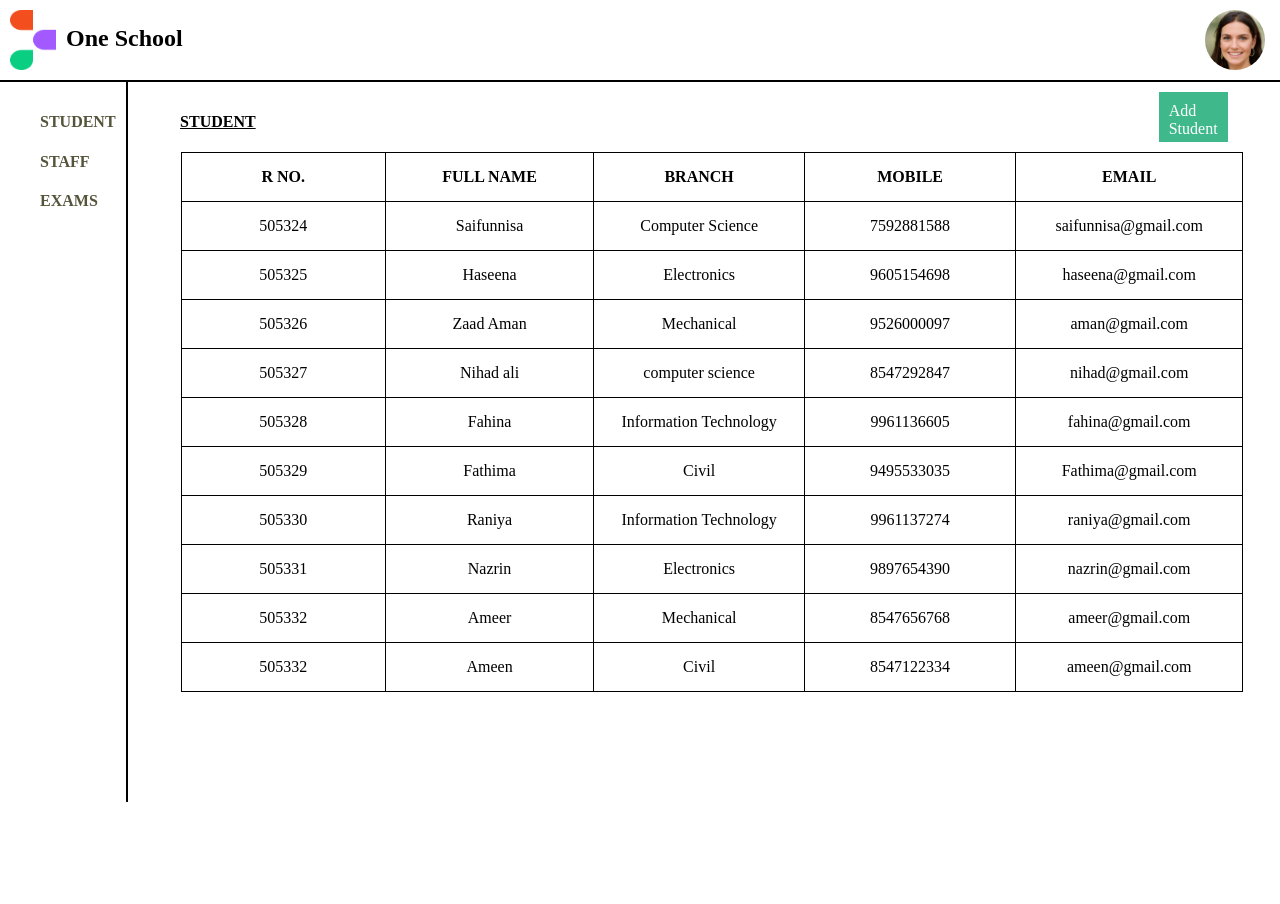
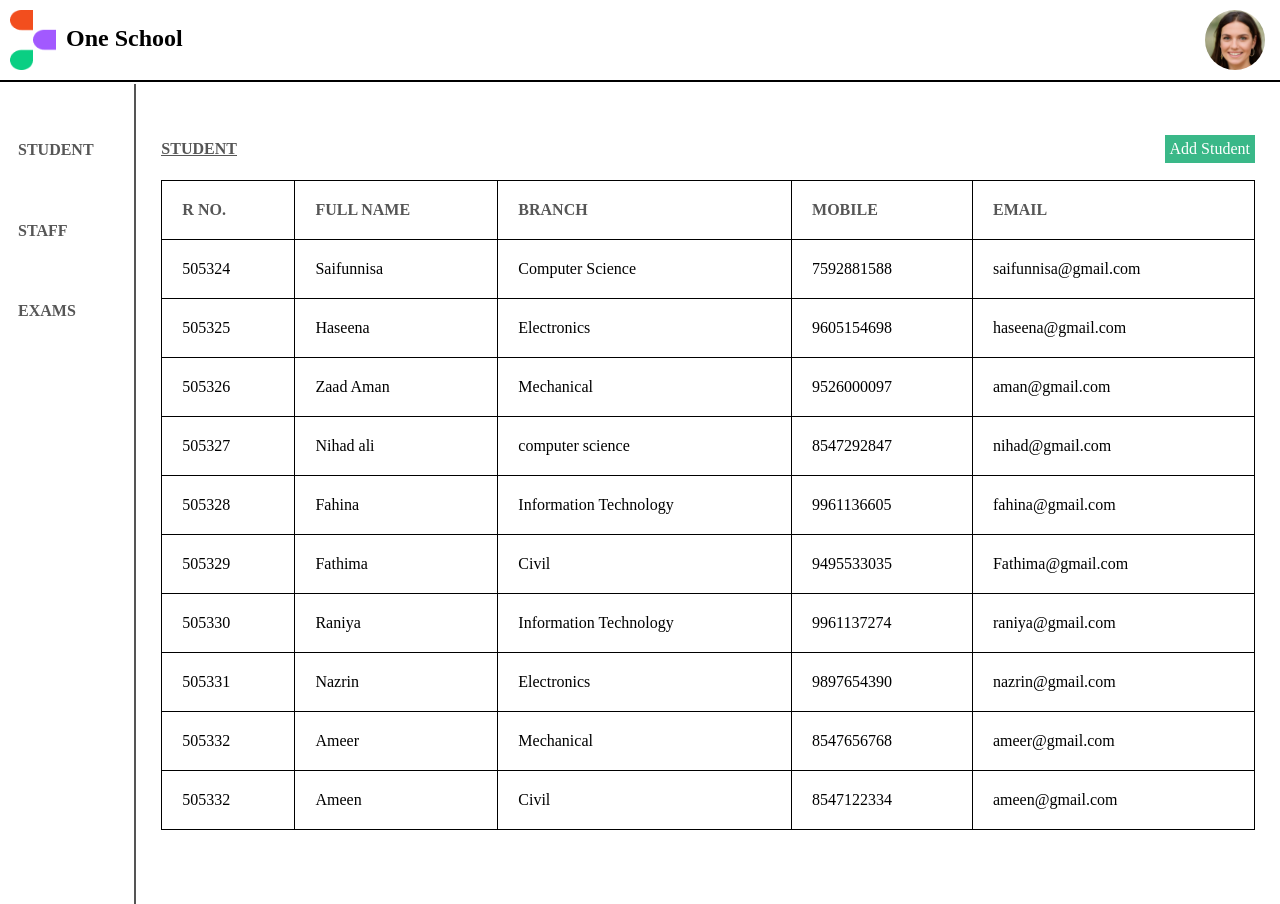
Before and after one commit to Saifunnisakk/betasquirrel-task, a PHP site: page /task-5/index.html in a window 1280 px wide. Before the commit the page ends 802 px from the top, so only its background shows below. Run offline with PHP 8.4, Linux system fonts and the light colour scheme.

Commit message:
responsive added

```diff
--- a/task-5/css/form.css
+++ b/task-5/css/form.css
@@ -187,7 +187,7 @@ input[type="email"]:focus {
   border: 3px solid black;
   background-color: lightskyblue;
 }
-@media only screen and (max-width: 650px) {
+@media only screen and (max-width: 767px) {
   .sidebar {
     display: none;
     width: 0px;
--- a/task-5/css/style.css
+++ b/task-5/css/style.css
@@ -1,5 +1,6 @@
 body {
   margin: 0 auto;
+  width: 100%;
 }
 #navbar {
   height: 80px;
@@ -29,83 +30,83 @@ body {
   border-radius: 50%;
   margin: 10px 15px;
 }
-.main-container {
+#main-container {
   display: flex;
+  height: 100vh;
+  width: 100%;
+}
+ul {
+  padding-left: 8px;
+  list-style-type: none;
+}
+li {
+  padding: 10px 0px;
+}
+.student {
+  text-decoration: underline;
 }
 #sidebar {
-  height: 700px;
+  border-right: 2px solid #555;
   padding: 10px;
-  width: calc(10%);
-  float: left;
-  border-right: 2px solid black;
+  display: flex;
+  height: 100vh;
+  width: 9%;
 }
-ul {
-  padding: 0;
+#right-container {
+  height: 100vh;
+  width: calc((100%) - 10%);
 }
-li {
-  padding-left: 30px;
-  padding-bottom: 0px;
-  color: #55533a;
+.right-head {
+  display: flex;
+  justify-content: space-between;
+  padding: 0 25px;
+  align-items: center;
+  padding-top: 35px;
 }
-.container {
-  width: 100%;
+a {
+  text-decoration: none;
+  padding: 5px;
+  color: #fff;
+  background-color: #3ab888;
 }
-.second-navbar {
-  width: 100%;
-  height: 50px;
-  display: flex;
-  float: left;
-  padding: 10px;
-  align-self: center;
+h4,
+th {
+  color: #565656;
 }
-.navbar2-left {
-  margin-left: 4%;
+span {
   text-decoration: underline;
 }
-.navbar2-right {
-  align-self: center;
-  padding: 10px;
-  margin-left: 85%;
-  background-color: #3fb98c;
-  color: #ffffff;
-  border: 0;
-  width: 100px;
-  height: 30px;
-}
-
-a {
-  color: #ffffff;
-  text-decoration: none;
+th,
+td,
+table {
+  border-collapse: collapse;
+  border: 1px solid black;
 }
 table {
   width: 100%;
-  margin-left: 5%;
-  border-collapse: collapse;
 }
-tr,
 th,
 td {
-  border: 1px solid black;
-  padding: 15px;
-  text-align: center;
-  tab-size: 20px;
-  width: 210px;
+  padding: 20px;
+  text-align: start;
 }
-@media only screen and (max-width: 650px) {
+.main-table {
+  padding: 0px 25px;
+}
+@media only screen and (max-width: 767px) {
   #sidebar {
     display: none;
-    width: 0px;
   }
-  #container {
+  #right-container {
     width: 100%;
-    height: 80vh;
-    display: flex;
   }
-  .main-table {
-    overflow: auto;
-    width: 100%;
-    justify-content: center;
-    margin-top: 60px;
-    margin-left: 0;
+  .right-head {
+    padding-right: 8px;
+  }
+    .main-table {
+      display: flex;
+      overflow: auto;
+      width: 100%;
+    }
   }
 }
--- a/task-5/index.html
+++ b/task-5/index.html
@@ -17,23 +17,18 @@
         <img src="images/person.webp" alt="person" />
       </div>
     </div>
-    <div class="main-container">
+    <div id="main-container">
       <div id="sidebar">
-        <nav>
         <ul>
           <li><h4>STUDENT</h4></li>
           <li><h4>STAFF</h4></li>
           <li><h4>EXAMS</h4></li>
         </ul>
       </div>
-      <div id="container">
-        <div class="second-navbar">
-          <div class="navbar2-left">
-            <h4>STUDENT</h4>
-          </div>
-          <div class="navbar2-right">
+      <div id="right-container">
+        <div class="right-head">
+          <span><h4 class="student">STUDENT</h4></span>
           <a href="form.html">Add Student</a>
-          </div>
         </div>
         <div class="main-table">
           <table>
```
Lines whose indentation alone changed are shown as unchanged.
